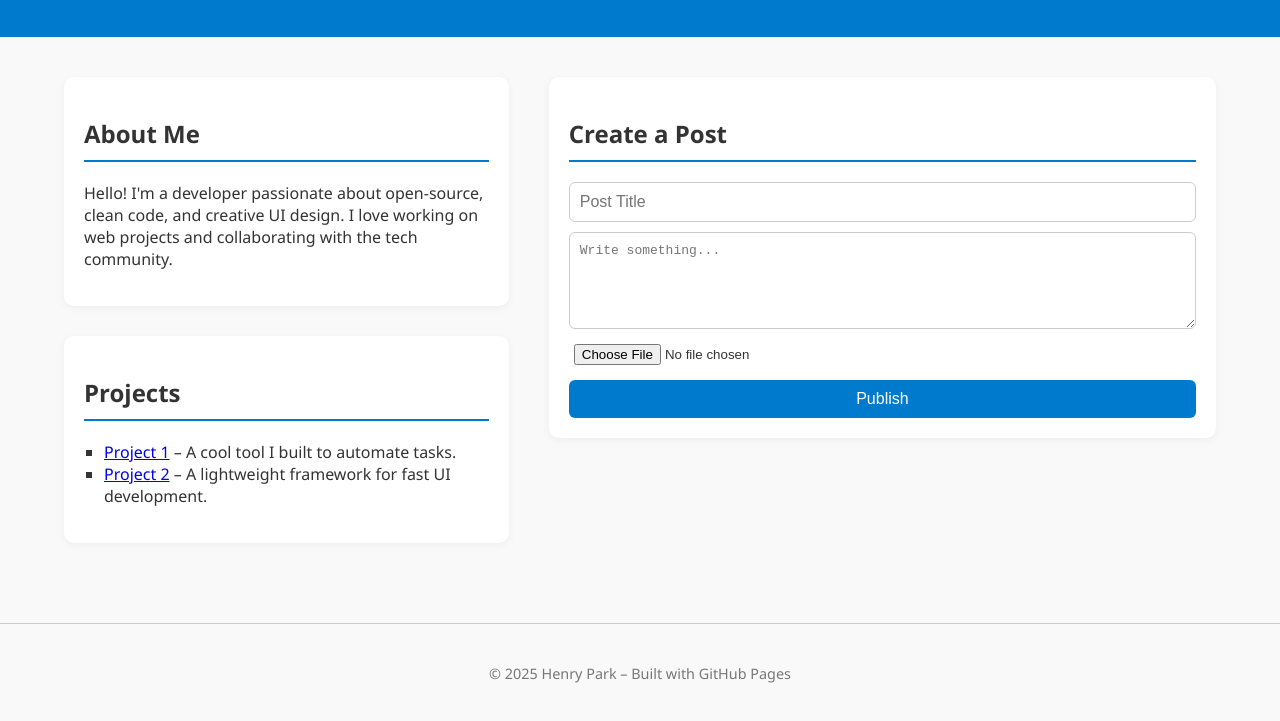
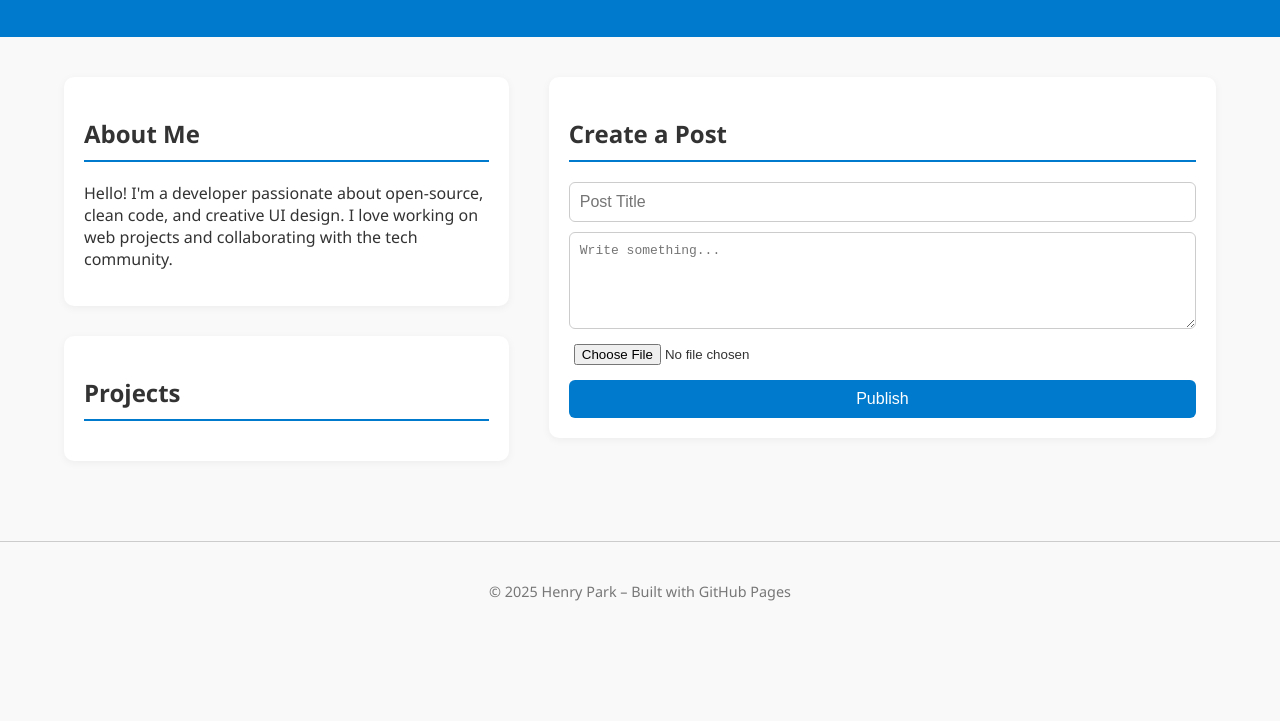
Before and after one commit to HenryPark1206/HenryPark1206.github.io, a plain HTML site: page index.html in a window 1280 px wide. Shown: the part 151-872 px from the top of the page. After the commit the page ends 800 px from the top, so only its background shows below. Drawn offline with Linux system fonts and the light colour scheme.

Commit message:
Update index.html

```diff
--- a/index.html
+++ b/index.html
@@ -202,8 +202,8 @@
       <section id="projects">
         <h2>Projects</h2>
         <ul>
-          <li><a href="https://github.com/yourusername/project1">Project 1</a> – A cool tool I built to automate tasks.</li>
-          <li><a href="https://github.com/yourusername/project2">Project 2</a> – A lightweight framework for fast UI development.</li>
+          <!-- <li><a href="https://github.com/yourusername/project1">Project 1</a> – A cool tool I built to automate tasks.</li> -->
+          <!-- <li><a href="https://github.com/yourusername/project2">Project 2</a> – A lightweight framework for fast UI development.</li> -->
         </ul>
       </section>
     </div>
```
